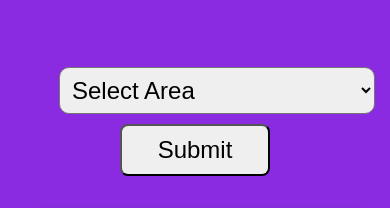
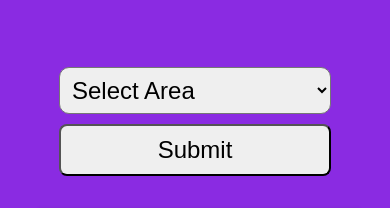
Before and after one commit to Joshim-Uddin/loadshedding, a plain HTML site: page index.html in a window 390 px wide. Shown: the top 208 px of the page. Drawn offline with Linux system fonts and the light colour scheme.

Commit message:
2nd commit

```diff
--- a/style.css
+++ b/style.css
@@ -19,9 +19,10 @@ form select, option, button{
     font-size: 1.5rem;
 }
 .form{
-    margin: 15%  auto;
+    margin: 15% auto;
     /* border: 2px solid yellow; */
     padding: 20px;
+
 }
 #display{
     margin-top: -10%;
@@ -34,9 +35,21 @@ select{
     padding: 8px;
     margin-bottom: 10px;
     border-radius: 10px;
+    margin-left: auto;
+    margin-right: auto;
 }
 button{
     padding: 10px;
     border-radius: 8px;
     width: 150px;
 }
+@media (max-width: 455px) {
+    button, select, display{
+        width: 100%;
+    }
+    option{
+        font-size: 0.75rem;
+    }
+
+
+}
```
